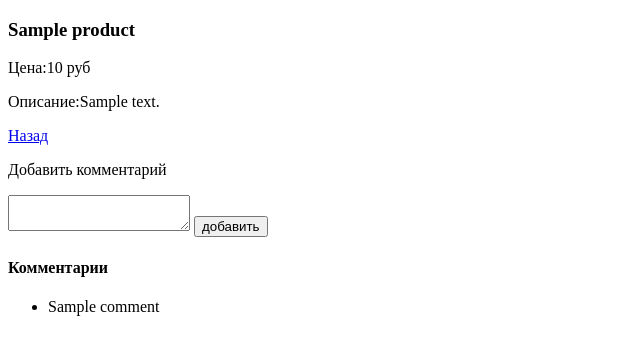
After one commit to RodionSverdlovAl/crud-app, a PHP site: page /product.php?id=1 in a window 1280 px wide. The commit adds this page. Shown: the top 355 px of the page, without its empty margins (0-640 px from the left). Run offline with PHP 8.4, Linux system fonts and the light colour scheme; tables that the repository leaves empty or names only in its code hold one stand-in row (values such as "Sample post").

Commit message:
add comments for product and product page

```diff
--- a/index.php
+++ b/index.php
@@ -19,6 +19,9 @@ require_once 'config/connect.php';
     }
     th{
         background: #7cbf8f;
+    }
+    td{
+        max-width: 600px;
     }
 </style>
 <body>
@@ -44,6 +47,7 @@ require_once 'config/connect.php';
                     <td style="background: darkred; color: white">
                         <a style="text-decoration: none; color: white" href="vendor/delete.php?id=<?= $product[0]?>">удалить</a>
                     </td>
+                    <td><a href="product.php?id=<?=$product[0]?>">посмотреть</a></td>
                 </tr>
             <?php
         }
--- /dev/null
+++ b/product.php
@@ -0,0 +1,45 @@
+<?php
+require_once 'config/connect.php';
+$product_id = $_GET['id'];
+$product = mysqli_query($connect, "SELECT * FROM `products` WHERE `id`='$product_id'");
+$product = mysqli_fetch_assoc($product);
+
+$comments = mysqli_query($connect, "SELECT * FROM `comments` WHERE `product_id` = '$product_id'");
+$comments = mysqli_fetch_all($comments);
+
+?>
+<!doctype html>
+<html lang="en">
+<head>
+    <meta charset="UTF-8">
+    <title>Product</title>
+</head>
+<body>
+    <div class="product">
+        <h3><?= $product['title']?></h3>
+        <p>Цена:<?= $product['price']?> руб </p>
+        <p>Описание:<?= $product['description']?> </p>
+    </div>
+    <a href="index.php">Назад</a>
+
+    <p>Добавить комментарий</p>
+    <form action="vendor/create_comment.php" method="post" >
+        <input type="hidden" name="id" value="<?=$product_id?>">
+        <textarea name="comment"></textarea>
+        <button type="submit">добавить</button>
+    </form>
+
+    <h4>Комментарии</h4>
+    <ul>
+        <?php
+        foreach ($comments as $comment){
+        ?>
+            <li><?=$comment[1]?></li>
+        <?php
+        }
+        ?>
+    </ul>
+
+
+</body>
+</html>
```
Also changed, not shown: 1 other file.
